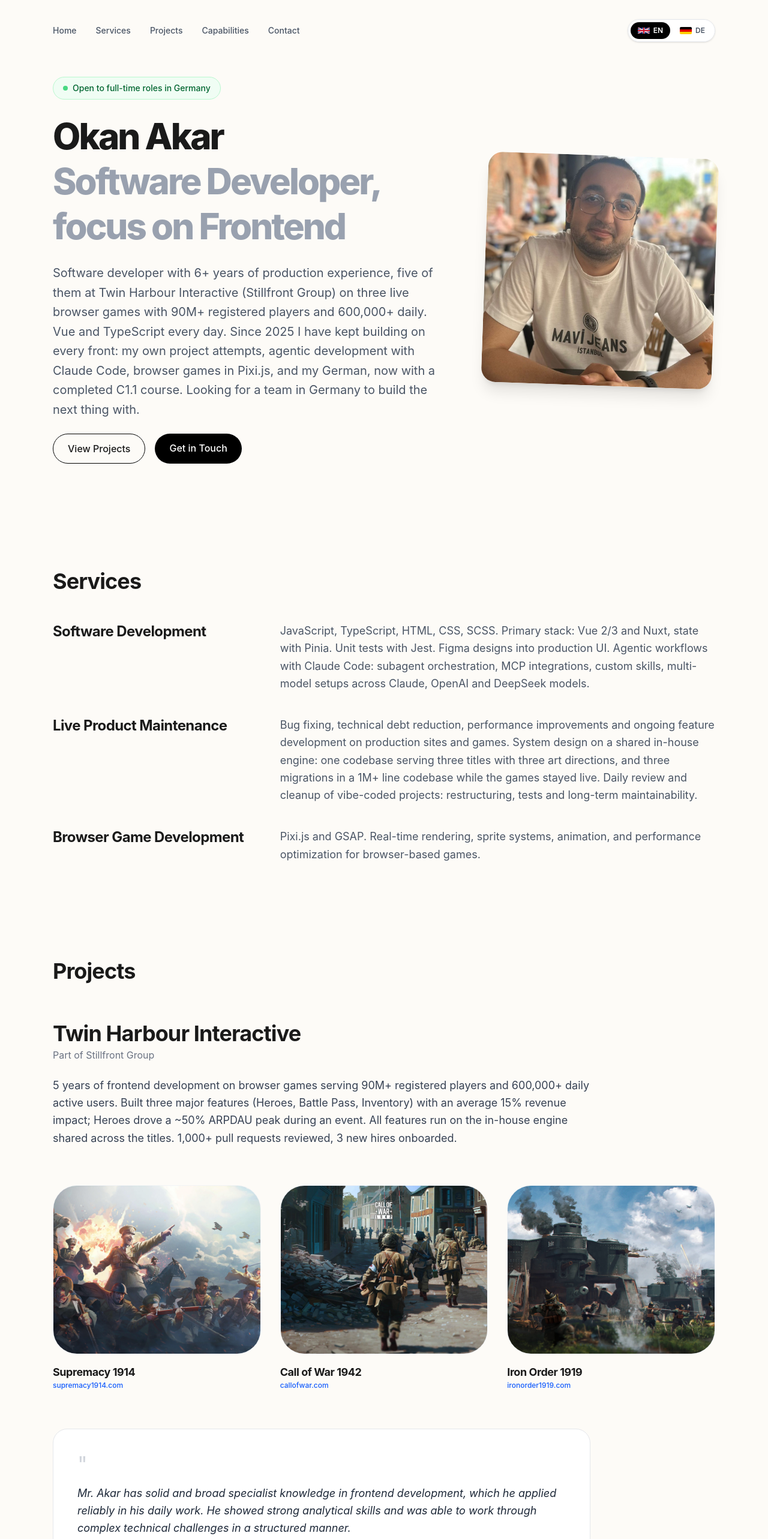
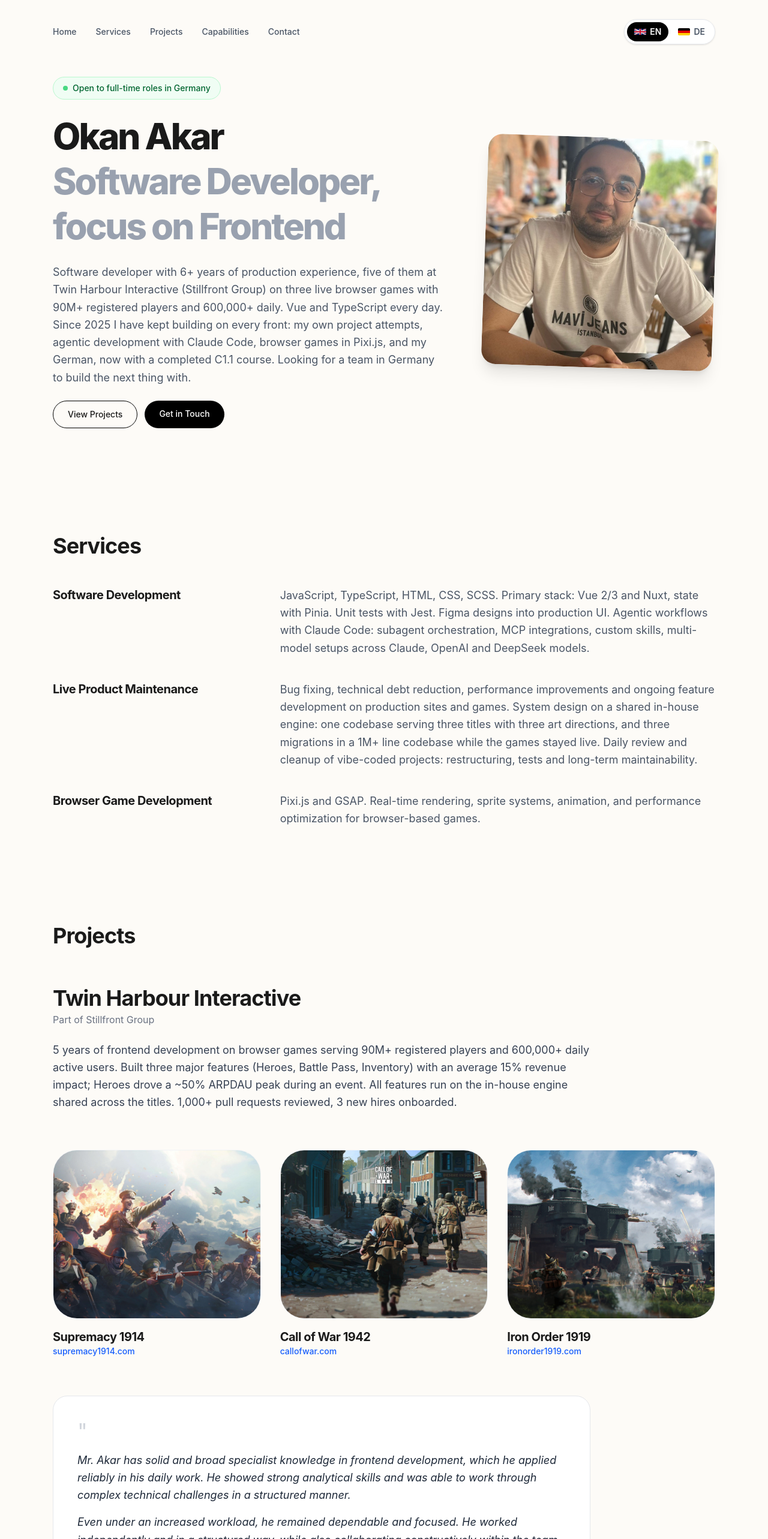
Before and after one commit to crashbone/project-vocab, a Vue app: page /portfolio in a window 1280 px wide. Shown: the top 2566 px of the page at 60% size. Built offline with nearby package versions, Linux system fonts and the light colour scheme.

Commit message:
Portfolio: reduce font scale to 5 sizes per breakpoint, shrink hero buttons
Co-Authored-By: Claude Opus 5.5 <noreply@anthropic.com>

```diff
--- a/main/src/frontend/Pages/PagePortfolio/PagePortfolio.vue
+++ b/main/src/frontend/Pages/PagePortfolio/PagePortfolio.vue
@@ -27,7 +27,7 @@
                             :aria-label="option.label"
                             @click="setLang(option.code)"
                             :class="[
-                                'flex items-center gap-1.5 px-2 sm:px-3 py-1.5 rounded-full text-xs font-semibold transition-all cursor-pointer',
+                                'flex items-center gap-1.5 px-2 sm:px-3 py-1.5 rounded-full text-xs sm:text-sm font-semibold transition-all cursor-pointer',
                                 lang === option.code ? 'bg-black text-white' : 'text-gray-600 hover:text-black'
                             ]">
                         <svg v-if="option.code === 'en'" viewBox="0 0 60 30" class="w-5 h-3 rounded-[2px] shrink-0" aria-hidden="true">
@@ -65,16 +65,16 @@
                         Okan Akar<br />
                         <span class="text-gray-400">{{ t.hero.role }}</span>
                     </h1>
-                    <p class="text-lg md:text-xl text-gray-600 max-w-2xl leading-relaxed">
+                    <p class="text-base md:text-lg text-gray-600 max-w-2xl leading-relaxed">
                         {{ t.hero.intro }}
                     </p>
-                    <div class="flex gap-4">
+                    <div class="flex flex-wrap gap-3">
                         <a href="#projects"
-                           class="border border-black px-6 py-3 rounded-full font-medium hover:bg-black hover:text-white transition-all">
+                           class="border border-black px-4 py-2.5 md:px-6 md:py-3 rounded-full text-sm font-medium hover:bg-black hover:text-white transition-all">
                             {{ t.hero.viewProjects }}
                         </a>
                         <a href="#contact"
-                           class="bg-black text-white px-6 py-3 rounded-full font-medium hover:bg-gray-800 transition-all">
+                           class="bg-black text-white px-4 py-2.5 md:px-6 md:py-3 rounded-full text-sm font-medium hover:bg-gray-800 transition-all">
                             {{ t.hero.getInTouch }}
                         </a>
                     </div>
@@ -91,7 +91,7 @@
                 <div class="space-y-10">
                     <div v-for="service in t.services" :key="service.title"
                          class="grid grid-cols-1 md:grid-cols-12 gap-4 md:gap-8">
-                        <h3 class="md:col-span-4 text-2xl font-bold tracking-tight">
+                        <h3 class="md:col-span-4 text-xl font-bold tracking-tight">
                             {{ service.title }}
                         </h3>
                         <p class="md:col-span-8 text-gray-600 leading-relaxed md:text-lg">
@@ -108,7 +108,7 @@
                 <!-- Twin Harbour Ortak Açıklama -->
                 <div class="space-y-6">
                     <div>
-                        <h3 class="text-3xl md:text-4xl font-bold tracking-tight">Twin Harbour Interactive</h3>
+                        <h3 class="text-xl md:text-4xl font-bold tracking-tight">Twin Harbour Interactive</h3>
                         <p class="text-gray-500 mt-1">{{ t.twinHarbour.parent }}</p>
                     </div>
                     <p class="text-gray-700 leading-relaxed md:text-lg max-w-4xl">
@@ -125,8 +125,8 @@
                             <img :src="game.image" :alt="game.title"
                                  class="w-full h-[280px] object-cover object-top transform group-hover:scale-105 transition-transform duration-700" />
                         </div>
-                        <h4 class="text-lg font-bold tracking-tight">{{ game.title }}</h4>
-                        <p class="text-blue-600 font-medium text-xs group-hover:underline">
+                        <h4 class="text-xl font-bold tracking-tight">{{ game.title }}</h4>
+                        <p class="text-blue-600 font-medium text-xs md:text-sm group-hover:underline">
                             {{ game.link.replace('https://', '') }}
                         </p>
                     </a>
@@ -154,21 +154,21 @@
                                  class="w-full h-[280px] object-contain object-center transform group-hover:scale-105 transition-transform duration-700" />
                         </div>
                         <div class="space-y-2">
-                            <h4 class="text-lg font-bold tracking-tight">Don't Starve Together: Upgradable Walking Cane
+                            <h4 class="text-xl font-bold tracking-tight">Don't Starve Together: Upgradable Walking Cane
                             </h4>
                             <div class="flex items-center gap-2 text-amber-600 font-semibold text-sm">
                                 <span>{{ t.dst.highlight }}</span>
                             </div>
                             <div class="flex flex-wrap gap-4 pt-1">
                                 <div v-for="stat in dstStats" :key="stat.key">
-                                    <div class="text-base font-bold">{{ formatNumber(stat.value) }}</div>
-                                    <div class="text-xs text-gray-500">{{ t.dst[stat.key] }}</div>
+                                    <div class="text-base md:text-lg font-bold">{{ formatNumber(stat.value) }}</div>
+                                    <div class="text-xs md:text-sm text-gray-500">{{ t.dst[stat.key] }}</div>
                                 </div>
                             </div>
                             <p class="text-gray-600 leading-relaxed text-sm pt-1">
                                 {{ t.dst.description }}
                             </p>
-                            <p class="text-blue-600 font-medium text-xs group-hover:underline">
+                            <p class="text-blue-600 font-medium text-xs md:text-sm group-hover:underline">
                                 steamcommunity.com
                             </p>
                         </div>
@@ -182,11 +182,11 @@
                                  class="w-full h-[280px] object-cover object-top transform group-hover:scale-105 transition-transform duration-700" />
                         </div>
                         <div class="space-y-2">
-                            <h4 class="text-lg font-bold tracking-tight">crashbone.com</h4>
+                            <h4 class="text-xl font-bold tracking-tight">crashbone.com</h4>
                             <p class="text-gray-600 leading-relaxed text-sm">
                                 {{ t.crashbone }}
                             </p>
-                            <p class="text-blue-600 font-medium text-xs group-hover:underline">
+                            <p class="text-blue-600 font-medium text-xs md:text-sm group-hover:underline">
                                 crashbone.com
                             </p>
                         </div>
@@ -200,7 +200,7 @@
                                  class="w-full h-[280px] object-cover object-center transform group-hover:scale-105 transition-transform duration-700" />
                         </div>
                         <div class="space-y-2">
-                            <h4 class="text-lg font-bold tracking-tight">mugladuruvidanjor.com</h4>
+                            <h4 class="text-xl font-bold tracking-tight">mugladuruvidanjor.com</h4>
                             <p class="text-gray-600 leading-relaxed text-sm">
                                 {{ t.duru }}
                             </p>
@@ -215,7 +215,7 @@
                                  class="w-full h-[280px] object-cover object-center transform group-hover:scale-105 transition-transform duration-700" />
                         </div>
                         <div class="space-y-2">
-                            <h4 class="text-lg font-bold tracking-tight">{{ t.aiEnv.title }}</h4>
+                            <h4 class="text-xl font-bold tracking-tight">{{ t.aiEnv.title }}</h4>
                             <p class="text-gray-600 leading-relaxed text-sm">
                                 {{ t.aiEnv.description }}
                             </p>
@@ -245,8 +245,8 @@
 
             <!-- CTA -->
             <section id="contact" class="max-w-4xl mx-auto px-6 py-32 text-center space-y-8">
-                <h2 class="text-4xl md:text-5xl font-bold tracking-tight">{{ t.contact.title }}</h2>
-                <p class="text-lg md:text-xl text-gray-600 leading-relaxed max-w-2xl mx-auto">
+                <h2 class="text-4xl font-bold tracking-tight">{{ t.contact.title }}</h2>
+                <p class="text-base md:text-lg text-gray-600 leading-relaxed max-w-2xl mx-auto">
                     {{ t.contact.text }}
                 </p>
                 <div class="pt-4">
```
